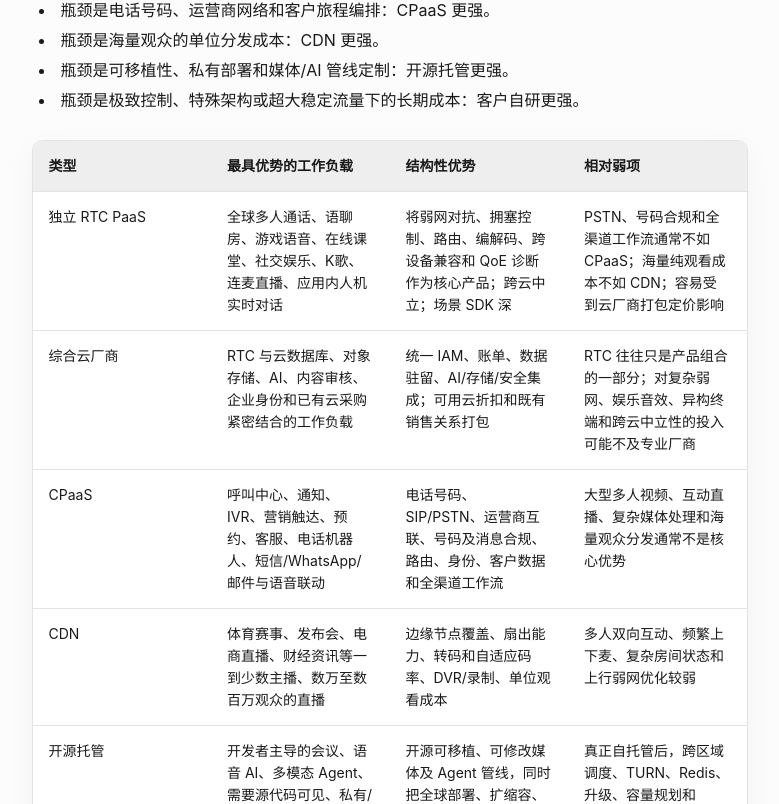
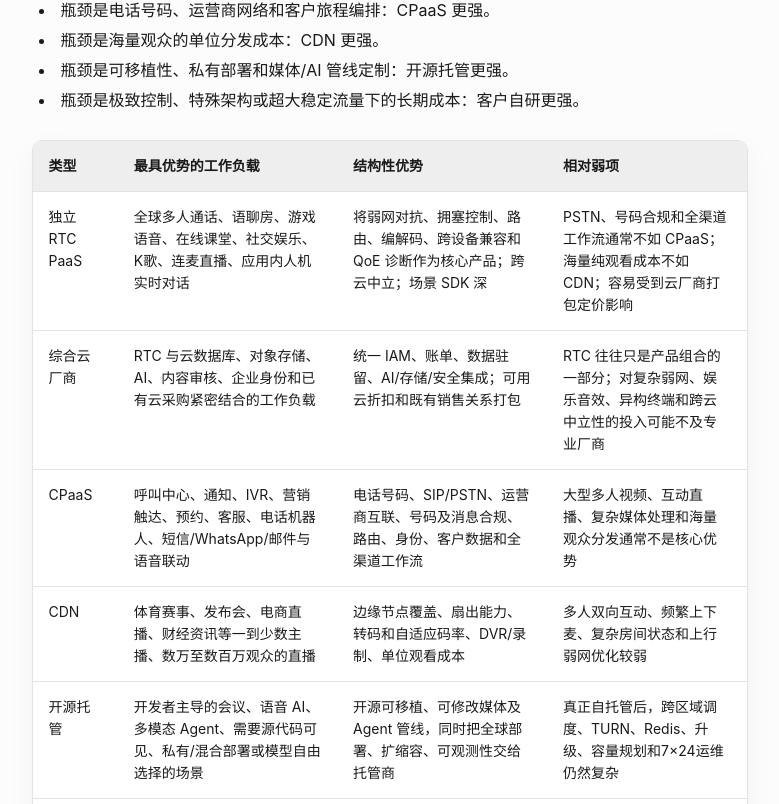
Before and after one commit to zheminlin266/Agora_API_Research, a Next.js app: page /Supply/RTC_supply in a window 1280 px wide. Shown: the part 436-1240 px from the top of the page, without its empty margins (243-1022 px from the left). Built offline with nearby package versions, Linux system fonts and the light colour scheme.

Commit message:
Make article tables content-aware and non-scrollable

```diff
--- a/app/globals.css
+++ b/app/globals.css
@@ -1774,3 +1774,26 @@
   background: transparent;
   color: var(--foreground);
 }
+
+
+/* Site-wide content-aware article tables */
+.article-table-wrap {
+  width: 100%;
+  overflow-x: hidden;
+}
+
+.article-table,
+.article-table--wide {
+  width: 100%;
+  min-width: 0;
+  table-layout: auto;
+}
+
+.article-table th,
+.article-table td {
+  width: auto !important;
+  white-space: normal !important;
+  overflow-wrap: normal;
+  word-break: normal;
+  hyphens: none;
+}
```
